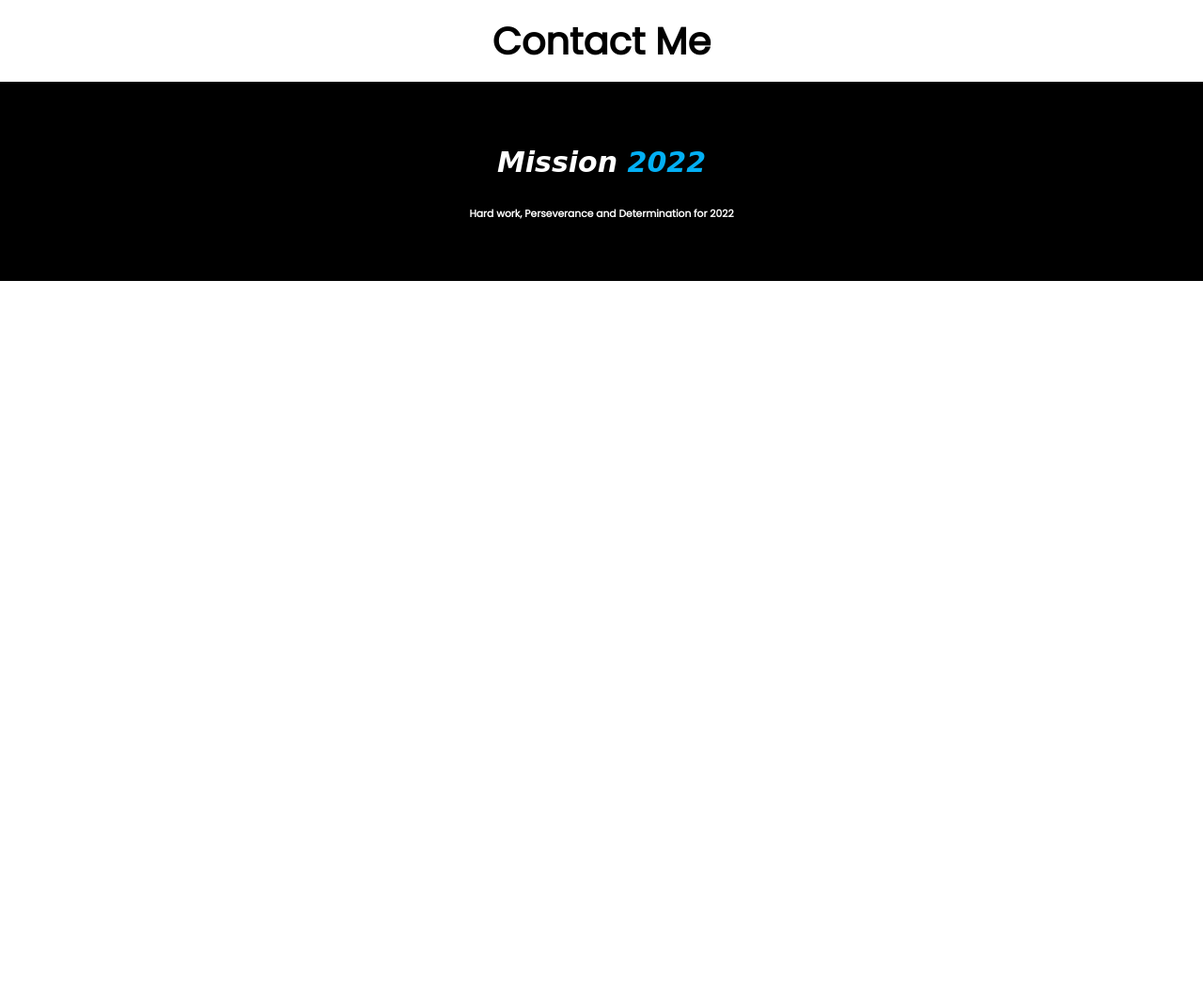
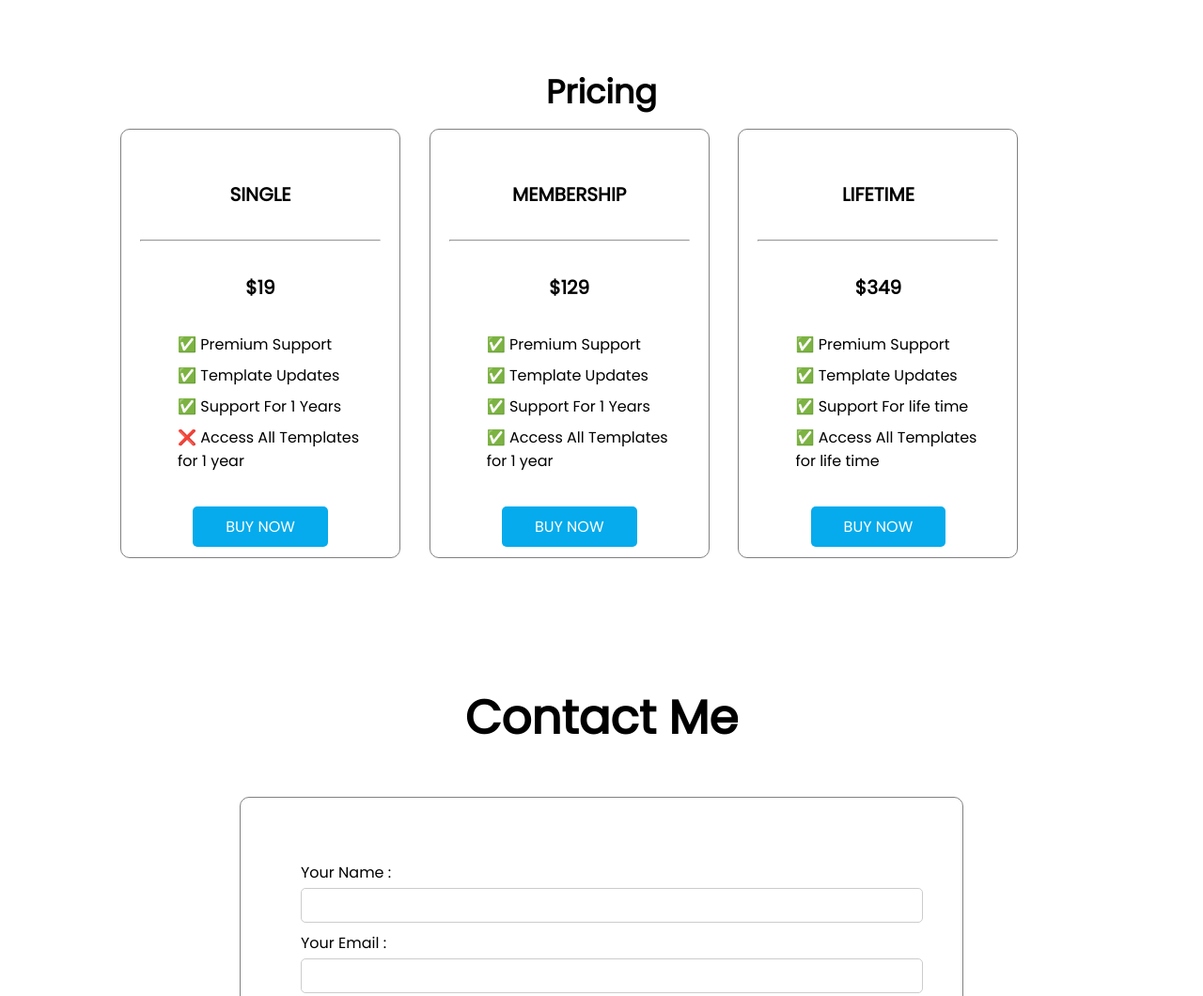
Before and after one commit to sujonaust2008/portfolio-assignment, a plain HTML site: page index.html in a window 1280 px wide. Shown: the part 2360-3420 px from the top of the page at 94% size. Before the commit the page ends 2659 px from the top, so only its background shows below. Drawn offline with Linux system fonts and the light colour scheme; a web font is replaced by a local one.

Commit message:
Final Assignment Portfolio

```diff
--- a/index.html
+++ b/index.html
@@ -38,12 +38,12 @@
             <div class="width-one-third" id="ill-sec-02-color">
                 <img class="illus-img-width" src="images/illustrators/illustrator-2.png" alt="Mission-pic">
                 <h2>Vission</h2>
-                <p>After completing web deveopment course i want to be a full struck web developer in 20222.</p>
+                <p>After completing web deveopment course i want to be a full struck web developer in 2022.</p>
             </div>
             <div class="width-one-third" id="ill-sec-03-color">
                 <img class="illus-img-width" src="images/illustrators/illustrator-3.png" alt="Mission-pic">
                 <h2>Goals</h2>
-                <p>In 2023 i want to get job as a full time font end / full strack web developer any where in the world. </p>
+                <p>In 2023 i want to Enhancing my networking skills, Completing a professional certificate or degree, Developing good communication skills. </p>
             </div>
         </div>
     </section>
@@ -54,15 +54,15 @@
         <div class="width-two-third">
             <h2>Develop</h2>
             <h2>Without Limits</h2>
-            <p class="mar-bottom">Lorem ipsum dolor sit amet consectetur adipisicing elit. Enim ex nisi porro impedit totam! Eligendi, cumque! Velit nesciunt necessitatibus impedit, odio nulla ipsa alias soluta atque eius hic, sit, asperiores repudiandae cumque perspiciatis. Exercitationem, eius! Saepe accusamus eos cum quae.</p>
+            <p class="mar-bottom">Over the years, these developer communities have grown across the world with different goals and missions but still with the general aim of providing a platform for developers to learn, interact, share ideas, support each other and grow.</p>
             <a href="#" class="button01">Read the Documentation</a>
         </div>
     </section>
     <section class="section-area" id="community-bg">
         <div class="width-two-third">
-            <h2>Know our</h2>
+            <h2>Know Our</h2>
             <h2>Global Community</h2>
-            <p class="mar-bottom">Lorem ipsum dolor sit amet consectetur adipisicing elit. Enim ex nisi porro impedit totam! Eligendi, cumque! Velit nesciunt necessitatibus impedit, odio nulla ipsa alias soluta atque eius hic, sit, asperiores repudiandae cumque perspiciatis. Exercitationem, eius! Saepe accusamus eos cum quae.</p>
+            <p class="mar-bottom">If you want to grow as a developer, I can't over-emphasize the benefits of joining a developer community. There are many advantages, from peer-programming to sharing knowledge, mentorship, sharing support, sharing tools, code reviews, answering questions, and much more. "If you want to go quickly, go alone. If you want to go far, go together." – African Proverb.</p>
             <a href="#" class="button01">Read the Documentation</a>
         </div>
         <div class="community-image-area" >
@@ -70,10 +70,59 @@
         </div>
     </section>
     <section >
-        <h2 class="title-align">Contact Me</h2>
-        <div class="class="section-area""></div>
+        <h2 class="title-align">Pricing </h2>
+        <div class="section-area">
+            <div class="price-section width-one-third">
+                <h5>SINGLE</h5>
+                <hr>
+                <h5>$19</h5>
+                <ul>
+                    <li><span > &#9989 </span> Premium Support</li>
+                    <li><span > &#9989 </span> Template Updates</li>
+                    <li><span > &#9989 </span> Support For 1 Years</li>
+                    <li><span > &#10060 </span> Access All Templates for 1 year </li>
+                </ul>
+                <a href="#" class="button02">BUY NOW</a>
+            </div>
+            <div class="price-section width-one-third">
+                <h5>MEMBERSHIP</h5>
+                <hr>
+                <h5>$129</h5>
+                <ul>
+                    <li><span > &#9989 </span> Premium Support</li>
+                    <li><span > &#9989 </span> Template Updates</li>
+                    <li><span > &#9989 </span> Support For 1 Years</li>
+                    <li><span > &#9989 </span> Access All Templates for 1 year </li>
+                </ul>
+                <a href="#" class="button02">BUY NOW</a>
+            </div>
+            <div class="price-section width-one-third">
+                <h5>LIFETIME</h5>
+                <hr>
+                <h5>$349</h5>
+                <ul>
+                    <li><span > &#9989 </span> Premium Support</li>
+                    <li><span > &#9989 </span> Template Updates</li>
+                    <li><span > &#9989 </span> Support For life time</li>
+                    <li><span > &#9989 </span> Access All Templates for life time </li>
+                </ul>
+                <a href="#" class="button02">BUY NOW</a>
+            </div>
+        </div>
     </section>
-    <footer class="footer-bg">
+    <section>
+        <h1 class="title-align">Contact Me</h1>
+        <div class="contact-section ">
+            <p>Your Name : </p>
+            <input type="text" class="inputstyle"></input>
+            <p>Your Email : </p>
+            <input type="email" class="inputstyle"></input>
+            <p>Your Message : </p>
+            <textarea  class="inputstyle"name="" id="" cols="30" rows="10"></textarea>
+            <input type="submit" class="submitArea" ></input>
+        </div>
+    </section>
+    <footer class="footer-section">
         <h3 class="title-align">Mission <span class="heading-color">2022</span></h3>
         <h6>Hard work, Perseverance and Determination for 2022</h6>
     </footer>
--- a/style.css
+++ b/style.css
@@ -7,7 +7,7 @@ h1{
     line-height: 40px;
 }
 h2{
-    font-size: 40px;
+    font-size: 35px;
     line-height: 20px;
 }
 h3{
@@ -15,6 +15,9 @@ h3{
     color: white;
     font-family: 'Moon Dance', cursive;
     font-style: italic;
+}
+h5{
+    font-size: 20px;
 }
 h6{
     color: white;
@@ -50,6 +53,14 @@ color: white;
 background-image: linear-gradient(90deg, rgb(241, 10, 10),rgb(0, 0, 12));
 padding: 10px 35px;
 }
+.button02{
+    border-radius: 5px;
+    text-decoration: none;
+    color: white;
+
+    padding: 10px 35px;
+    background-color: rgb(5, 171, 236);
+}
 .mar-top{
     margin-top: 45px;
 }
@@ -63,7 +74,7 @@ padding: 10px 35px;
     color: violet;
 }
 .illus-img-width{
-    width: 30%;
+    width: 40%;
 }
 .width-one-third{
     width: 25%;
@@ -110,7 +121,47 @@ padding: 10px 35px;
     width: 33%;
     margin-left: 45px;
 }
-.footer-bg{
+.footer-section{
     background-color: black;
     padding: 3%;
 }
+.price-section{
+    border: 1px solid gray;
+    border-radius: 10px;
+    padding: 20px;
+    text-align: center;
+}
+ul{
+    text-align: left;
+    margin-bottom: 45px;
+}
+li{
+    font-size: 16px;
+    list-style: none;
+    margin-top: 8px;
+    margin-bottom: 8px;
+}
+.contact-section{
+    border-radius: 10px;
+    border: 1px solid gray;
+    width: 50%;
+    margin: 5% auto;
+    padding: 5%;
+}
+.contact-section p{
+    line-height: 0;
+}
+.inputstyle{
+    width: 100%;
+    padding: 10px;
+    border: 1px solid #cccccc;
+    border-radius: 5px;
+    margin-bottom: 6px;
+}
+.submitArea{
+    background-color: #04AA6D;
+    border: none;
+    color: white;
+    border-radius: 10px;
+    padding: 10px 35px;
+}
```
